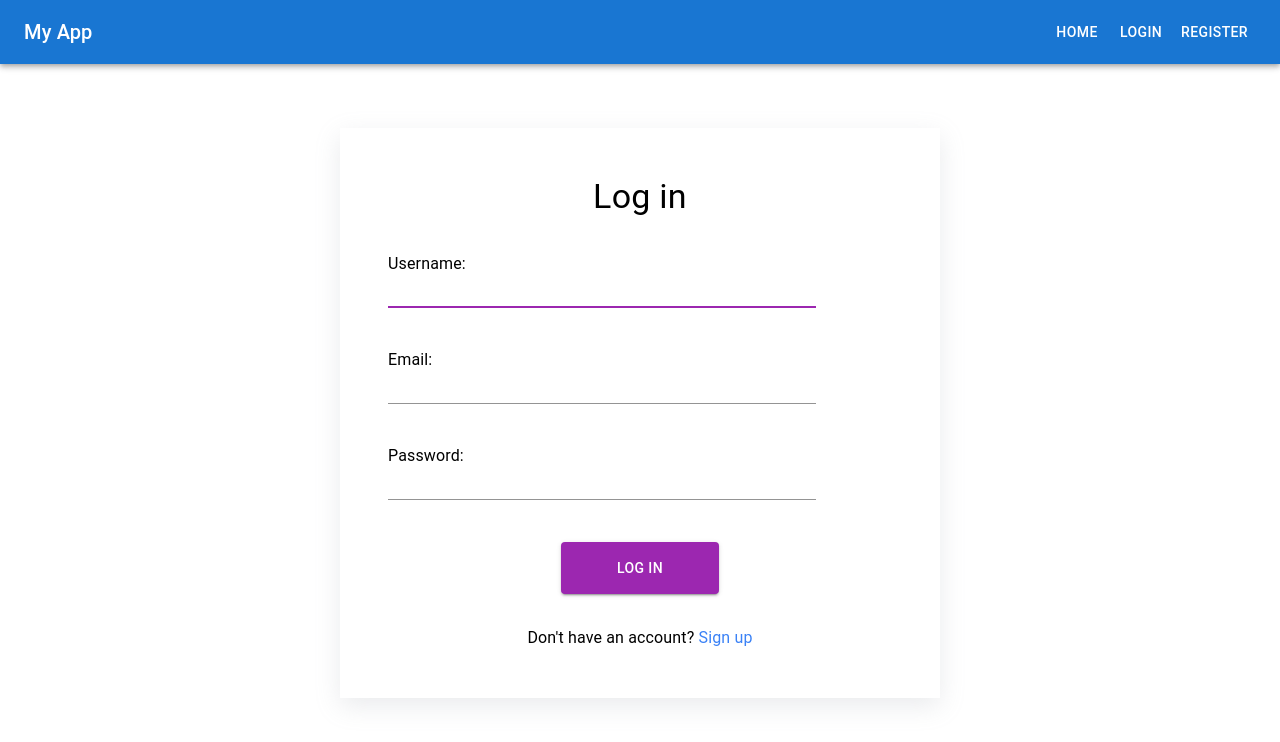
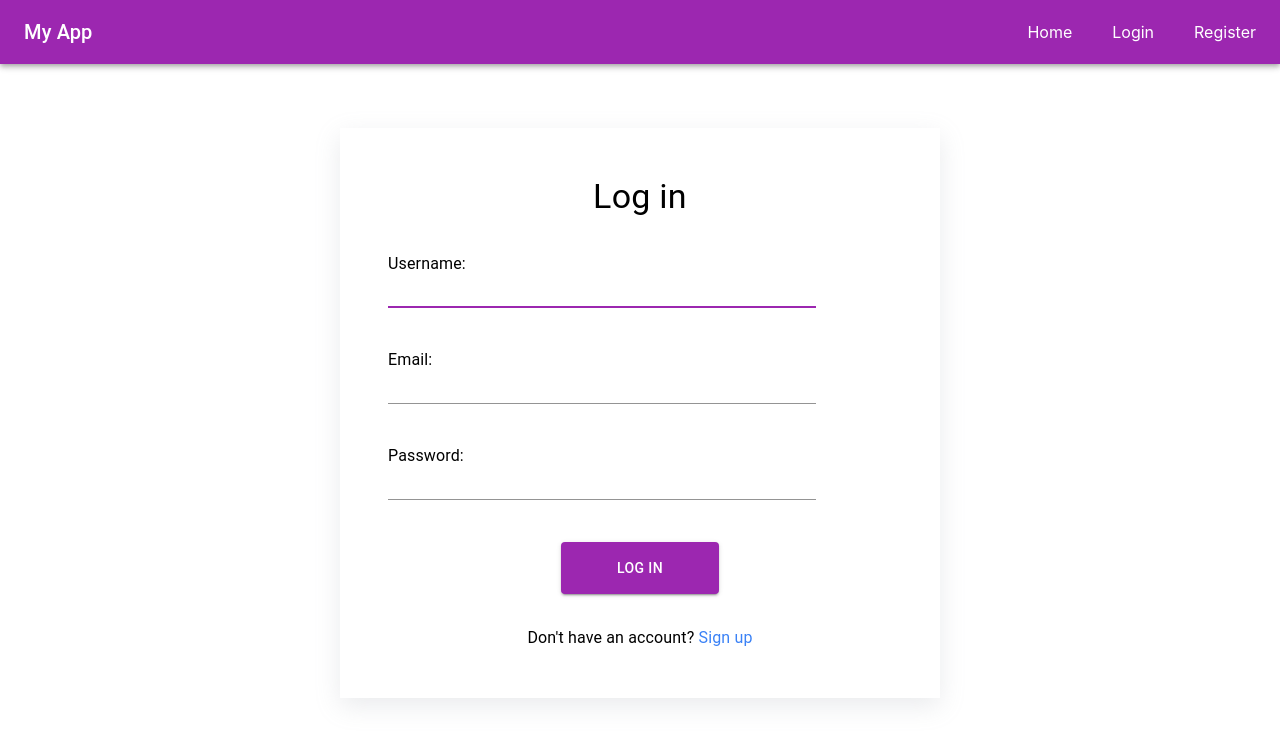
Before and after one commit to krl8456/IntegracjaSystem-w_Projekt, a React (Create React App) app in the folder frontend/: page /login in a window 1280 px wide. Shown: the top 742 px of the page. Built offline with nearby package versions, Linux system fonts and the light colour scheme.

Commit message:
fix: move Navbar code to component

```diff
--- a/frontend/src/App.js
+++ b/frontend/src/App.js
@@ -1,36 +1,19 @@
-import { Route, Routes, Link } from "react-router-dom";
-import { AppBar, Toolbar, Typography, Button } from "@mui/material";
+import { Route, Routes } from "react-router-dom";
 import Home from "./components/Home";
 import Login from "./components/Login";
 import Register from "./components/Register";
+import Navbar from "./components/Navbar";
 
 function App() {
   return (
-    <div>
-    <AppBar position="static">
-      <Toolbar sx={{ justifyContent: "space-between" }}>
-        <Typography variant="h6" component="div">
-          My App
-        </Typography>
-        <div>
-          <Button color="inherit" component={Link} to="/">
-            Home
-          </Button>
-          <Button color="inherit" component={Link} to="/login">
-            Login
-          </Button>
-          <Button color="inherit" component={Link} to="/register">
-            Register
-          </Button>
-        </div>
-      </Toolbar>
-    </AppBar>
+    <>
+    <Navbar />
     <Routes>
       <Route path="/" exact element={<Home />} />
       <Route path="/login" exact element={<Login />} />
       <Route path="/register" exact element={<Register />} />
     </Routes>
-  </div>
+  </>
   );
 }
 
--- /dev/null
+++ b/frontend/src/components/Navbar.jsx
@@ -0,0 +1,26 @@
+import { AppBar, Typography, Toolbar } from "@mui/material";
+import React from "react";
+import { Link } from "react-router-dom";
+
+export default function Navbar() {
+  return (
+    <AppBar position="static" color="secondary">
+      <Toolbar sx={{ display: "flex" }}>
+        <Typography variant="h6" component="div">
+          My App
+        </Typography>
+        <div className="ml-auto flex gap-10">
+          <Link color="inherit" to="/">
+            Home
+          </Link>
+          <Link color="inherit" to="/login">
+            Login
+          </Link>
+          <Link color="inherit" to="/register">
+            Register
+          </Link>
+        </div>
+      </Toolbar>
+    </AppBar>
+  );
+}
```
